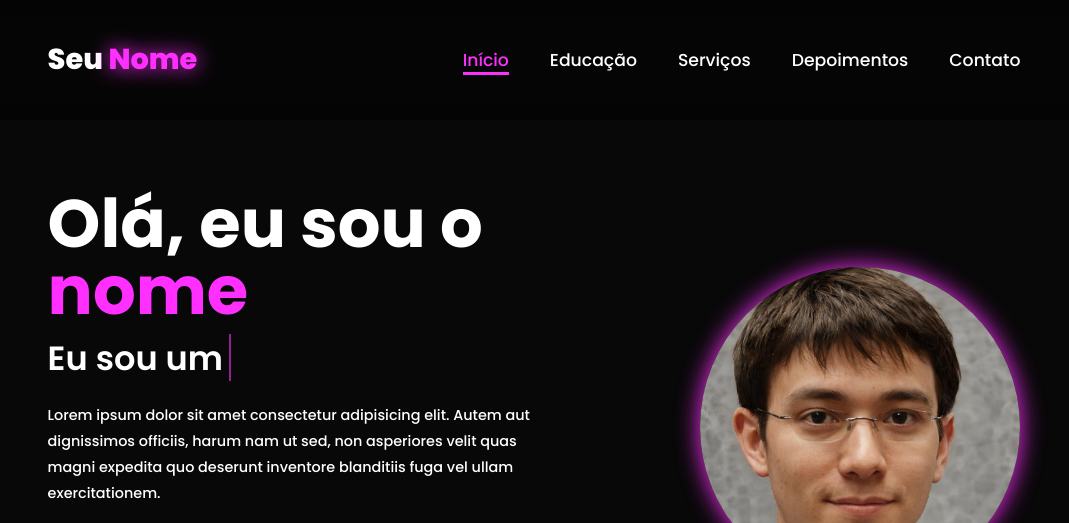
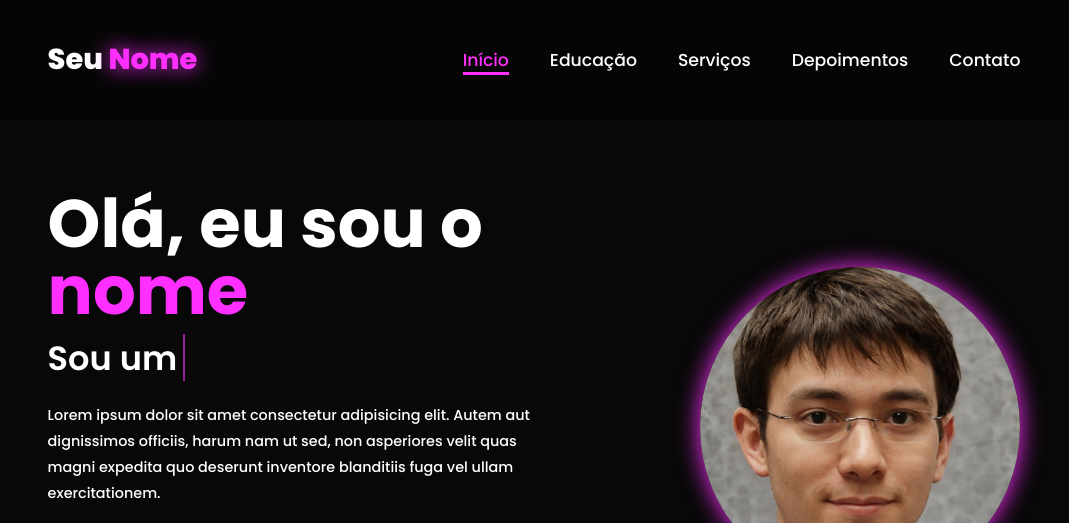
Before and after one commit to TawanDeodato/portfolio-template-react, a plain HTML site: page index.html in a window 1280 px wide. Shown: the top 523 px of the page, without its empty margins (106-1175 px from the left). Drawn offline with nearby package versions, Linux system fonts and the light colour scheme.

Commit message:
Mini update

```diff
--- a/index.html
+++ b/index.html
@@ -36,7 +36,7 @@
     <section class="home" id="home">
       <div class="home-content">
         <h1>Olá, eu sou o <span>nome</span></h1>
-        <h3 class="text-animation">Eu sou um <span></span></h3>
+        <h3 class="text-animation">Sou um <span></span></h3>
         <p>
           Lorem ipsum dolor sit amet consectetur adipisicing elit. Autem aut
           dignissimos officiis, harum nam ut sed, non asperiores velit quas
```
